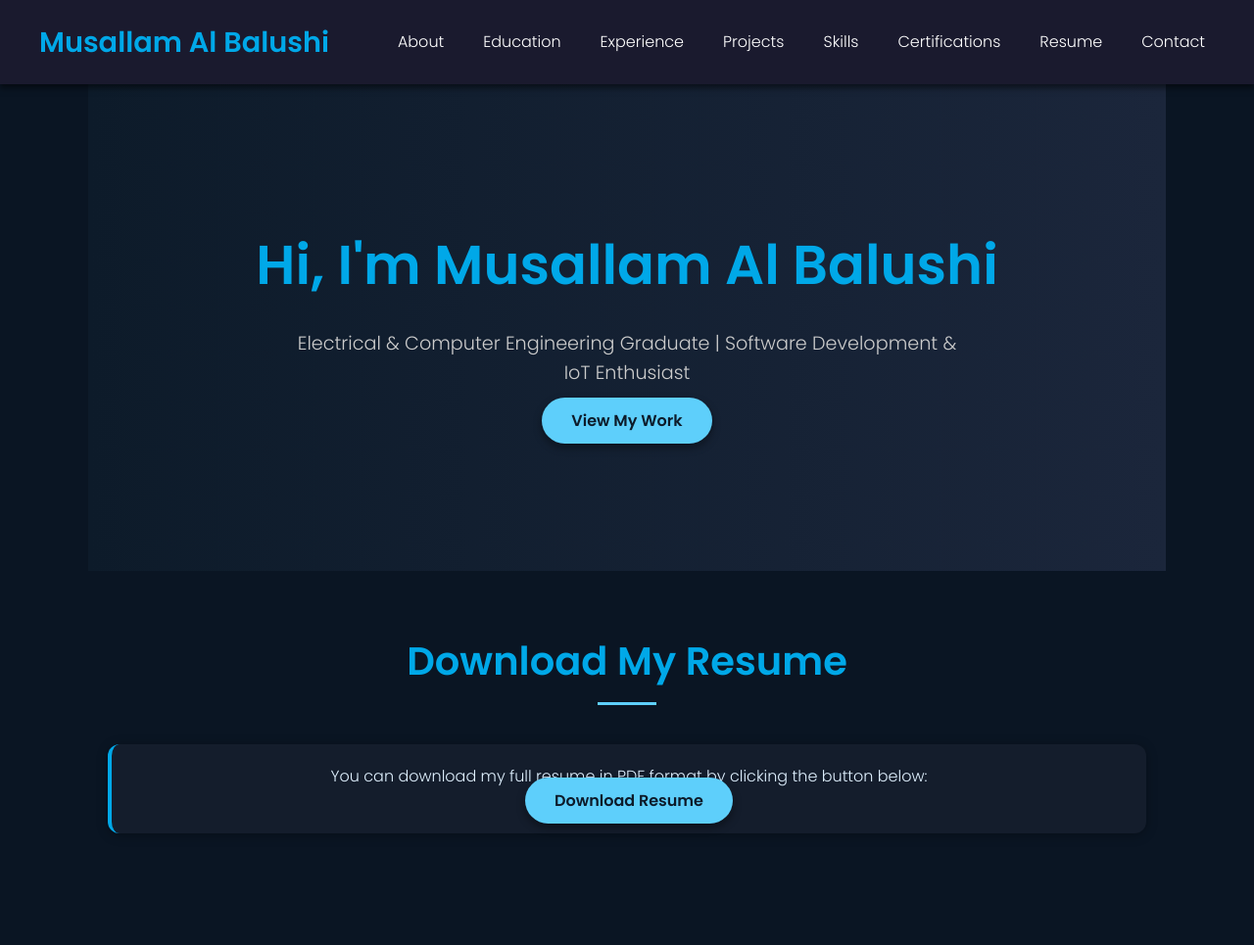
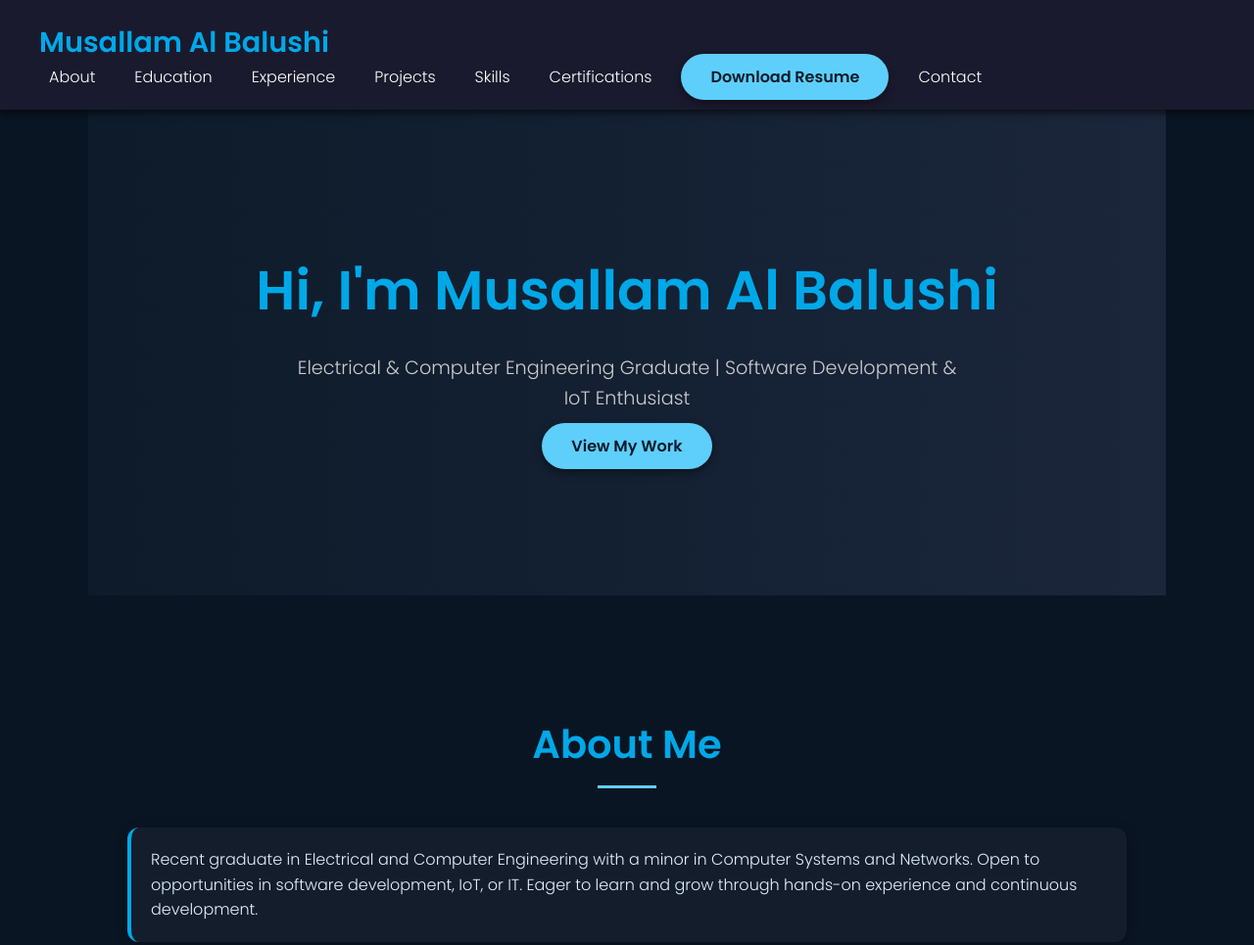
Before and after one commit to m-albalushi/Portfolio, a plain HTML site: page index.html in a window 1280 px wide. Shown: the top 965 px of the page at 98% size. Drawn offline with Linux system fonts and the light colour scheme.

Commit message:
Update index.html

```diff
--- a/index.html
+++ b/index.html
@@ -183,7 +183,8 @@
         <li><a href="#projects">Projects</a></li>
         <li><a href="#skills">Skills</a></li>
         <li><a href="#certifications">Certifications</a></li>
-         <li><a href="#resume">Resume</a></li>
+         <li>      <a href="Pictures/Musallam-Resume.pdf" download class="btn" style="margin-top: 20px;">Download Resume</a>
+</li>
         <li><a href="#contact">Contact</a></li>
       </ul>
     </nav>
@@ -195,12 +196,7 @@
     <a href="#projects" class="btn">View My Work</a>
   </section>
  <section id="resume">
-    <h2>Download My Resume</h2>
-    <div class="card" style="text-align: center;">
-      <p>You can download my full resume in PDF format by clicking the button below:</p>
-      <a href="Pictures/Musallam-Resume.pdf" download class="btn" style="margin-top: 20px;">Download Resume</a>
-    </div>
-  </section>
+
   <section id="about">
     <h2>About Me</h2>
     <div class="card">
```
